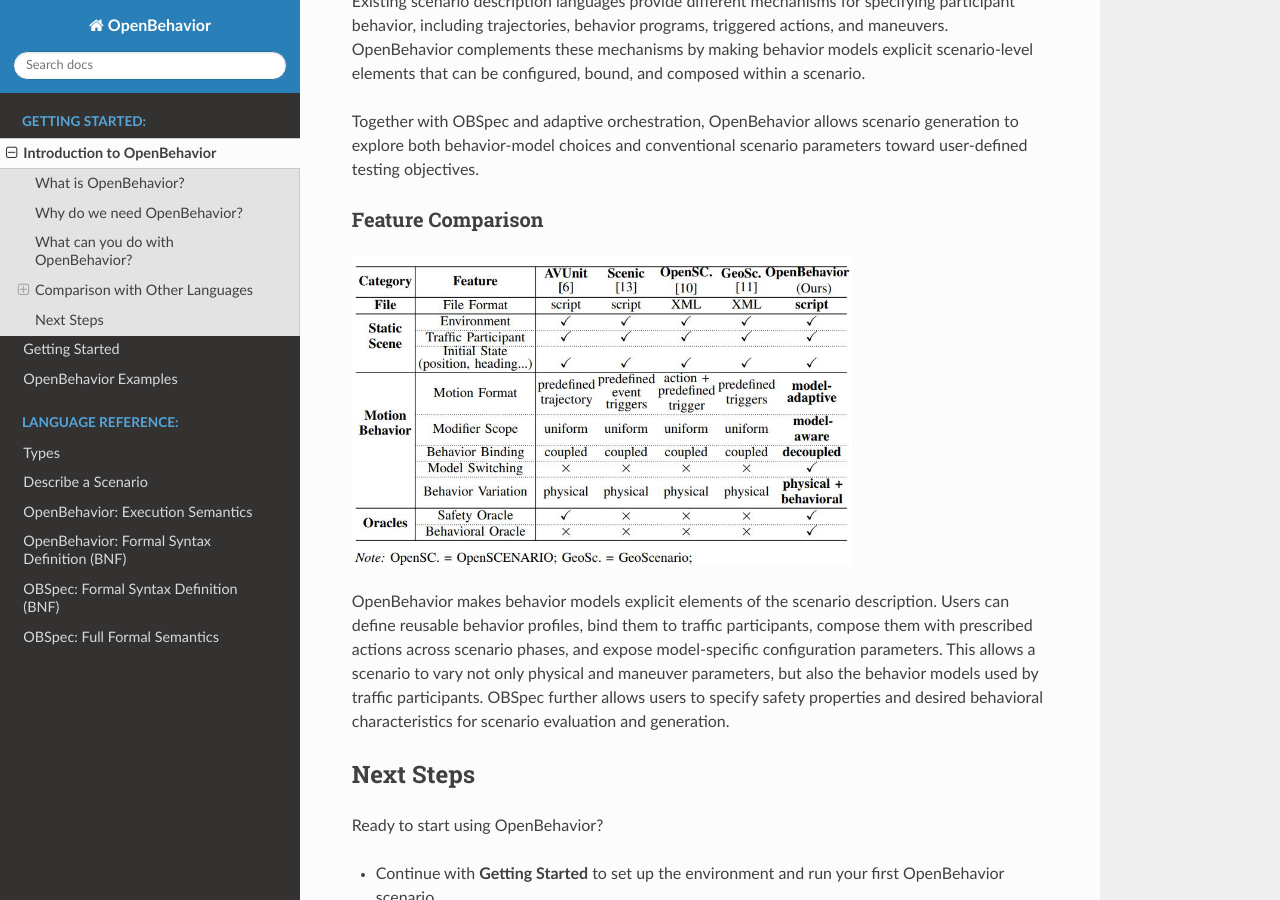
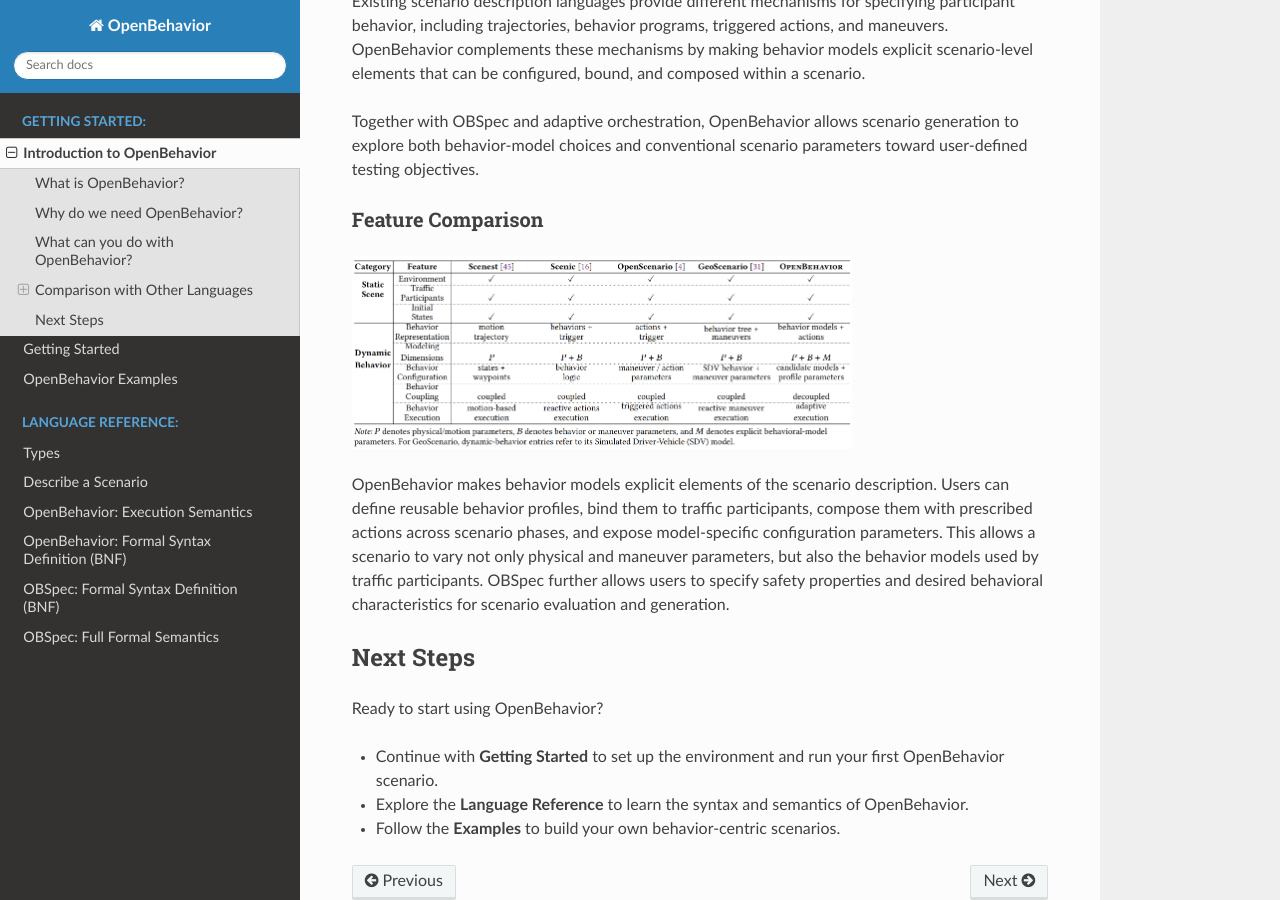
Before and after one commit to Sunshinesheep/OpenBehavior-doc, a Sphinx documentation site: the page built from docs/source/Introduction_to_OpenBehavior.md, in a window 1280 px wide and 900 px high, scrolled down 1042 px. Built offline with Sphinx 7.4.7 and the Read the Docs theme 3.1.0, drawn with Linux system fonts in a browser that asks for light colours.

Commit message:
Update image format in Introduction_to_OpenBehavior.md

````diff
--- a/docs/source/Introduction_to_OpenBehavior.md
+++ b/docs/source/Introduction_to_OpenBehavior.md
@@ -31,7 +31,7 @@
 
 ### Feature Comparison
 
-```{image} images/compare.jpg
+```{image} images/compare.png
 :width: 500px
 :alt: Comparison Table
 ```
````
